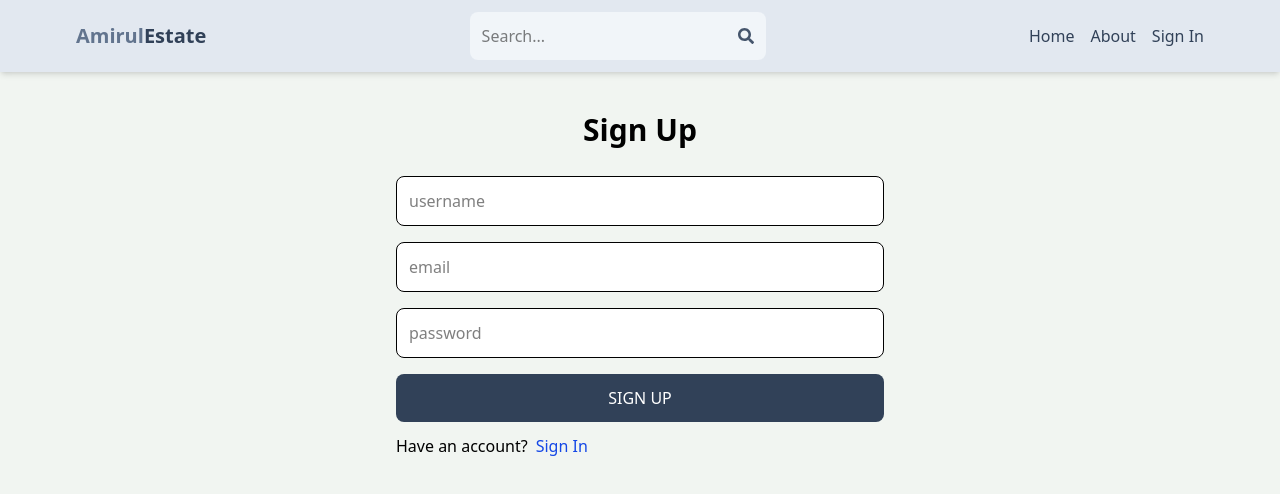
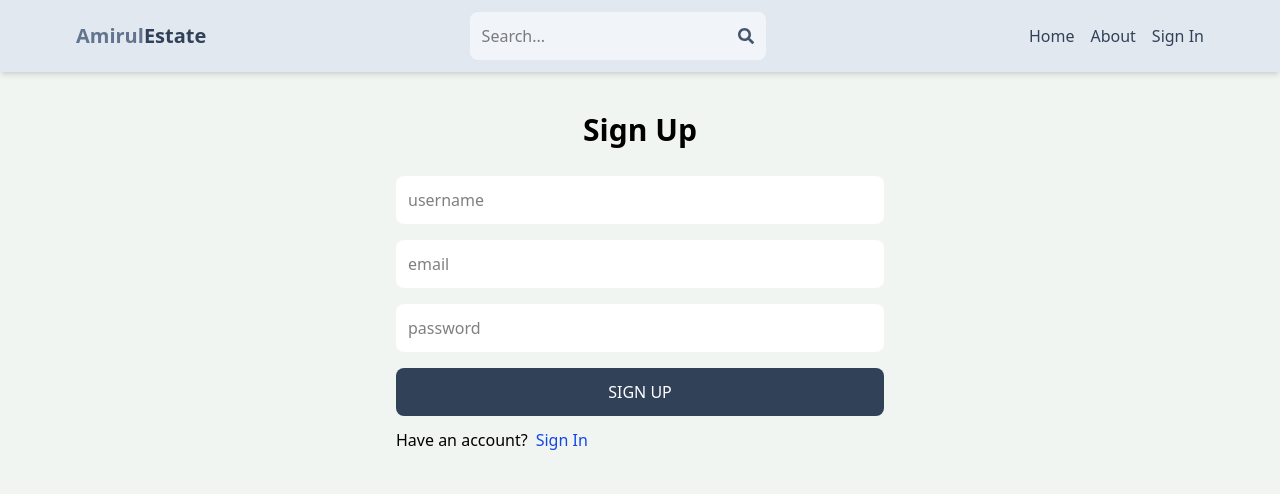
Before and after one commit to nickamirul/MERN-AUTH, a React (Vite) app in the folder client/: page /sign-up in a window 1280 px wide. Shown: the top 494 px of the page. Built offline with nearby package versions, Linux system fonts and the light colour scheme.

Commit message:
remove border in signup input

```diff
--- a/client/src/pages/SignUp.jsx
+++ b/client/src/pages/SignUp.jsx
@@ -6,11 +6,11 @@ const SignUp = () => {
       <h1 className='text-3xl text-center font-semibold my-7'>Sign Up</h1>
       <form className='flex flex-col gap-4'>
         <input type='text' placeholder='username'
-        className='border p-3 rounded-lg bg-white' id='username'/>
+        className='p-3 rounded-lg bg-white' id='username'/>
         <input type='email' placeholder='email'
-        className='border p-3 rounded-lg bg-white' id='email'/>
+        className='p-3 rounded-lg bg-white' id='email'/>
         <input type='password' placeholder='password'
-        className='border p-3 rounded-lg bg-white' id='password'/>
+        className='p-3 rounded-lg bg-white' id='password'/>
         <button className='bg-slate-700 text-white
         p-3 rounded-lg uppercase hover:opacity-95 disabled:opacity-80  '>
           Sign Up</button>
```
